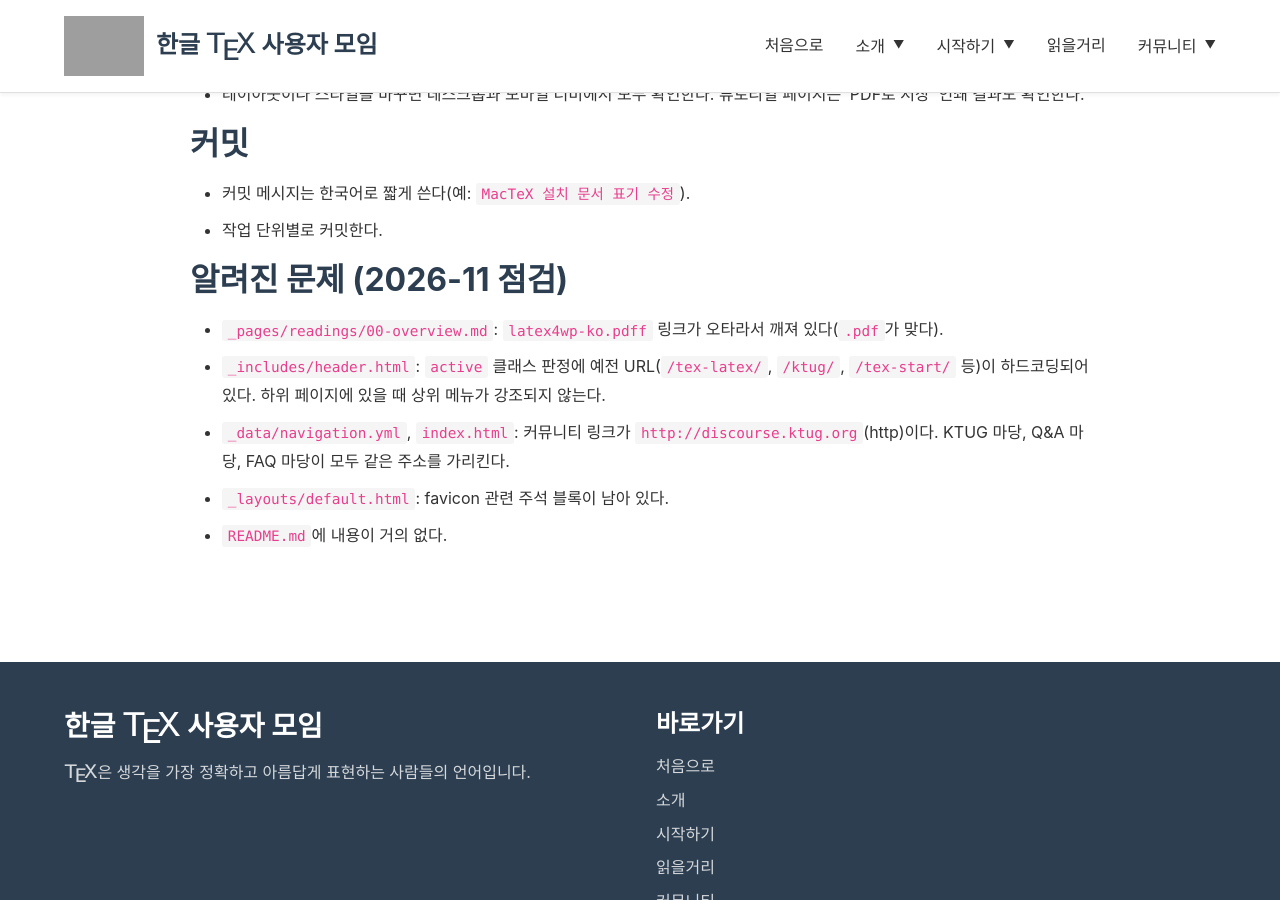
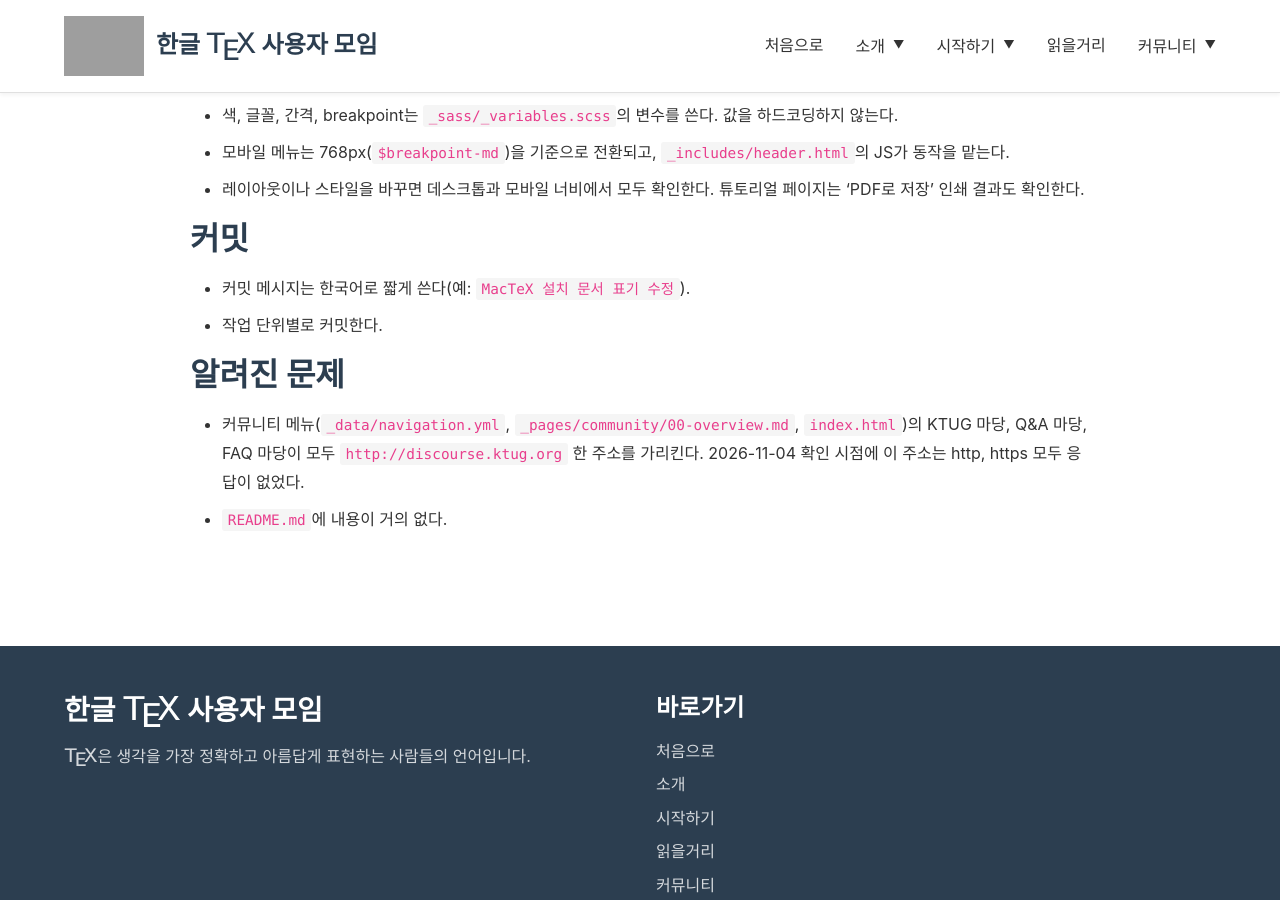
Before and after one commit to KoreanTUG/ktug-main-site, a Jekyll site: the page built from CLAUDE.md, in a window 1280 px wide and 900 px high, scrolled down 2609 px. Built offline with Jekyll 4.4.1, drawn with Linux system fonts in a browser that asks for light colours; our own code applies the rules of GitHub Pages for plain Markdown files; some of the changed text lies outside the part shown; grey boxes are pictures that could not be loaded.

Commit message:
favicon 주석 정리 및 CLAUDE.md 개발 환경 갱신
Co-Authored-By: Claude Opus 5.5 <noreply@anthropic.com>

```diff
--- a/CLAUDE.md
+++ b/CLAUDE.md
@@ -14,7 +14,10 @@
 ## 로컬 개발
 
 - Gemfile은 Jekyll 3.9를 쓴다(github-pages gem은 버전 충돌 때문에 주석 처리했다). Ruby 3.4+를 위해 base64, logger, bigdecimal을 추가해 두었다.
-- 이 Linux 머신에는 아직 Ruby/Bundler가 없다. 로컬에 설치해서 쓰기로 했다.
+- Ruby는 Homebrew(Linuxbrew)의 `ruby@3.3`을 쓴다. keg-only라서 PATH에 직접 넣어야 한다:
+  `export PATH="/home/linuxbrew/.linuxbrew/opt/ruby@3.3/bin:$PATH"`
+  최신 `ruby`(4.x)는 Jekyll 3.9와 맞지 않을 수 있어 쓰지 않는다.
+- gem은 `vendor/bundle`에 설치한다(`bundle config set --local path vendor/bundle`, git에서 제외됨).
 - 미리보기: `bundle exec jekyll serve` → http://localhost:4000/ktug-main-site/
 - 빌드 검증: `bundle exec jekyll build`. 커밋 전에 경고나 오류가 없는지 확인한다.
 - 사용 플러그인: jekyll-feed, jekyll-sitemap, jekyll-seo-tag. GitHub Pages가 허용하는 플러그인만 쓸 수 있다.
@@ -83,10 +86,7 @@ closet/              빌드와 git에서 제외되는 개인 보관 폴더. 수
 - 커밋 메시지는 한국어로 짧게 쓴다(예: `MacTeX 설치 문서 표기 수정`).
 - 작업 단위별로 커밋한다.
 
-## 알려진 문제 (2026-11 점검)
+## 알려진 문제
 
-- `_pages/readings/00-overview.md`: `latex4wp-ko.pdff` 링크가 오타라서 깨져 있다(`.pdf`가 맞다).
-- `_includes/header.html`: `active` 클래스 판정에 예전 URL(`/tex-latex/`, `/ktug/`, `/tex-start/` 등)이 하드코딩되어 있다. 하위 페이지에 있을 때 상위 메뉴가 강조되지 않는다.
-- `_data/navigation.yml`, `index.html`: 커뮤니티 링크가 `http://discourse.ktug.org`(http)이다. KTUG 마당, Q&A 마당, FAQ 마당이 모두 같은 주소를 가리킨다.
-- `_layouts/default.html`: favicon 관련 주석 블록이 남아 있다.
+- 커뮤니티 메뉴(`_data/navigation.yml`, `_pages/community/00-overview.md`, `index.html`)의 KTUG 마당, Q&A 마당, FAQ 마당이 모두 `http://discourse.ktug.org` 한 주소를 가리킨다. 2026-11-04 확인 시점에 이 주소는 http, https 모두 응답이 없었다.
 - `README.md`에 내용이 거의 없다.
--- a/_layouts/default.html
+++ b/_layouts/default.html
@@ -11,10 +11,6 @@
 
     <!-- Favicon -->
     <link rel="icon" type="image/x-icon" href="{{ '/favicon.ico' | relative_url }}">
-    <!-- 추가 아이콘 파일이 있으면 아래 주석을 해제하세요 -->
-    <!-- <link rel="icon" type="image/png" sizes="32x32" href="{{ '/favicon-32x32.png' | relative_url }}"> -->
-    <!-- <link rel="icon" type="image/png" sizes="16x16" href="{{ '/favicon-16x16.png' | relative_url }}"> -->
-    <!-- <link rel="apple-touch-icon" sizes="180x180" href="{{ '/apple-touch-icon.png' | relative_url }}"> -->
 
     <link rel="stylesheet" href="{{ '/assets/css/main.css' | relative_url }}">
 
```
